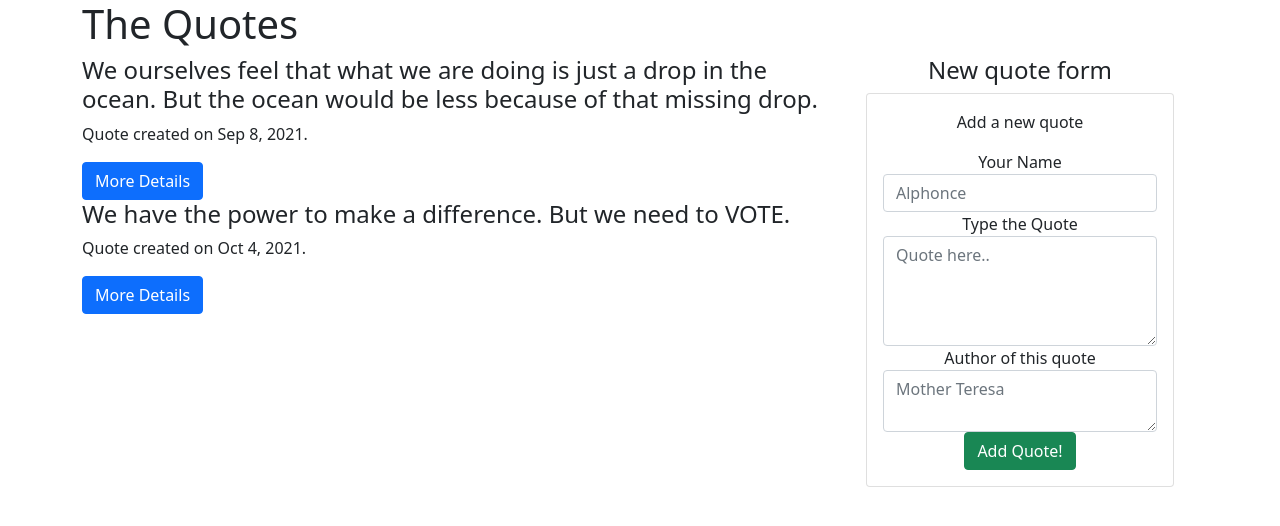
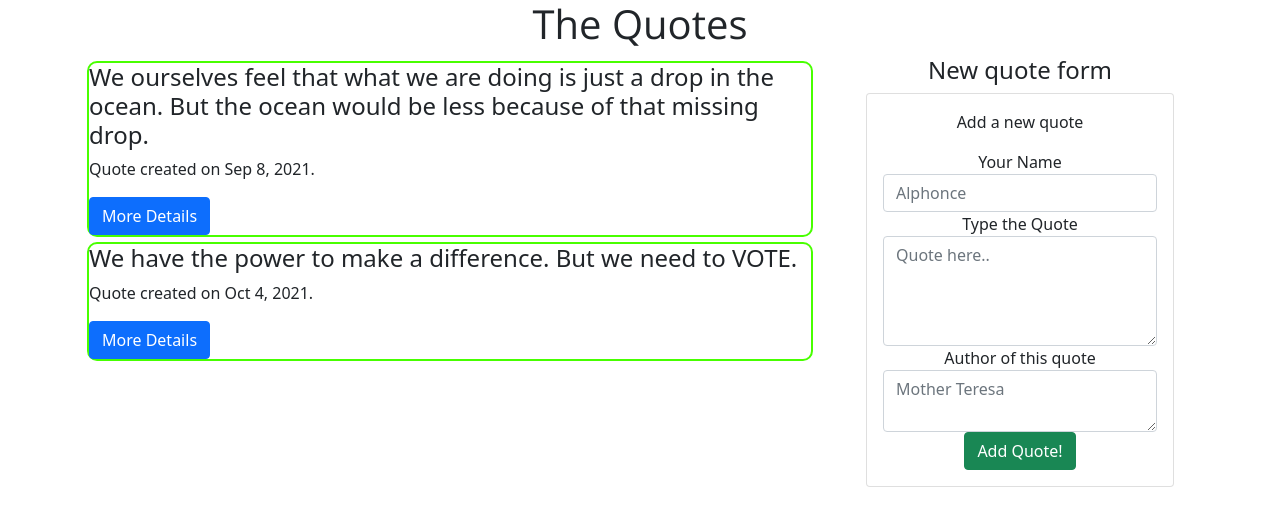
Before and after one commit to Kips-alih/Quotes-App, an Angular app: page / in a window 1280 px wide. Shown: the top 526 px of the page. Built offline with nearby package versions, Linux system fonts and the light colour scheme.

Commit message:
Import font, stle the quote component template

```diff
--- a/src/app/quote/quote.component.css
+++ b/src/app/quote/quote.component.css
@@ -0,0 +1,14 @@
+@import url('https://fonts.googleapis.com/css?family=Open+Sans&display=swap');
+h1{
+  text-align: center;
+  font-family: 'Open Sans', sans-serif;
+}
+div[id="yourQuote"]{
+  border: 2px solid rgb(72, 255, 0);
+  border-radius: 10px;
+  margin:5px
+}
+/* div[class="right"]{
+  float: right;
+  margin-top: -70px;
+} */
```
